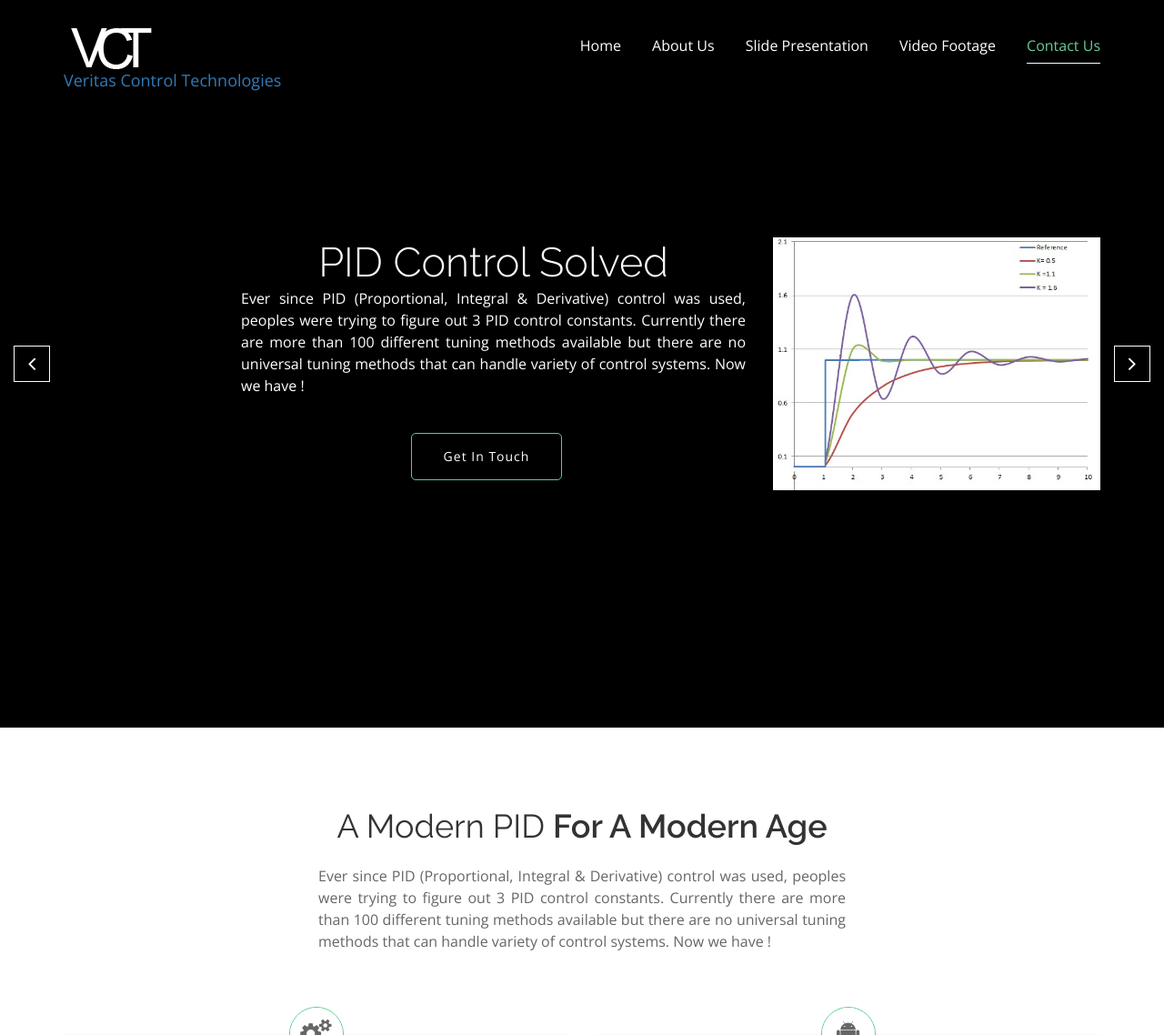
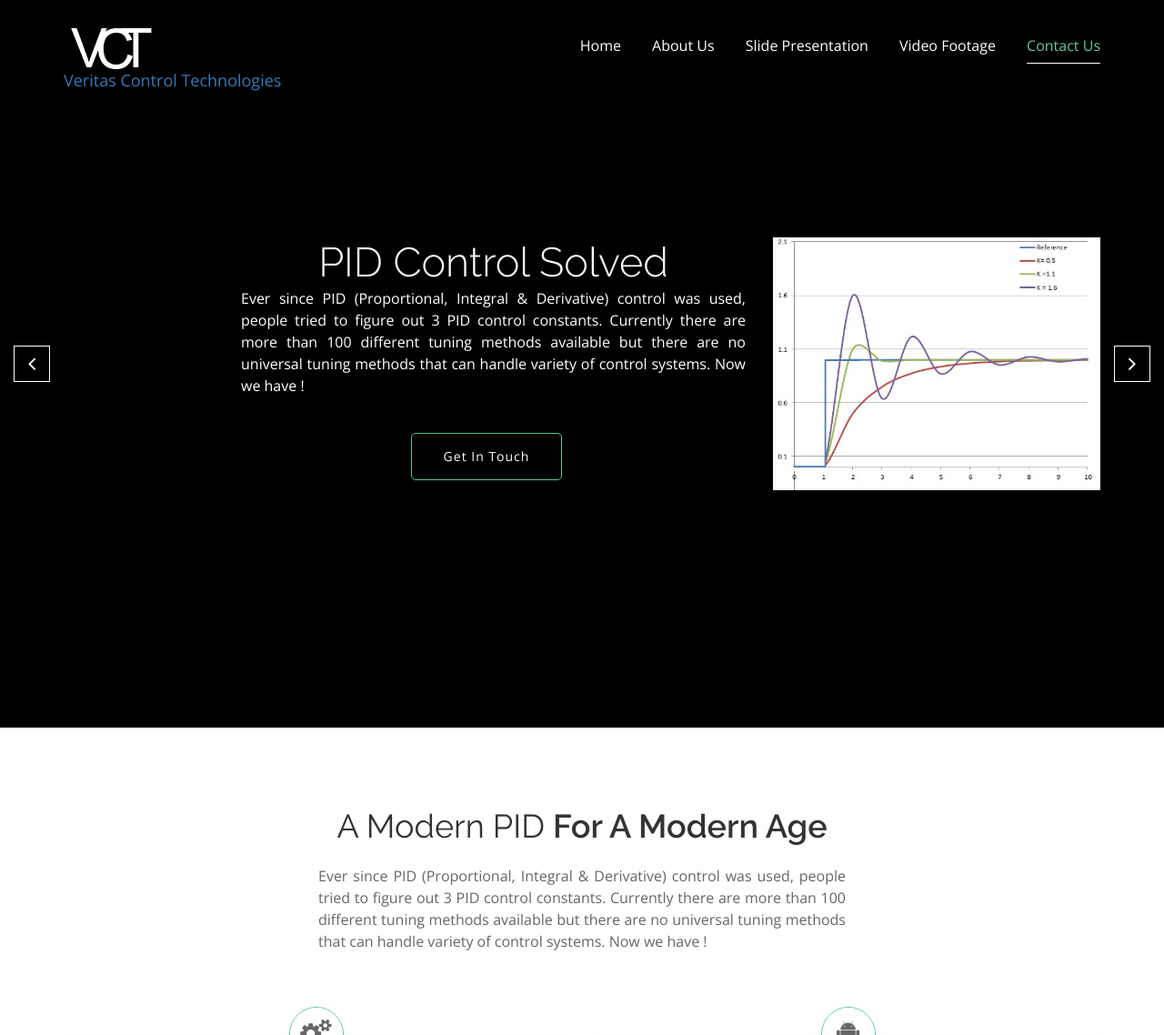
Before and after one commit to oprogfrogo/pid, a PHP site: page /members in a window 1280 px wide. Shown: the top 1138 px of the page at 91% size. Run offline with PHP 8.4, Linux system fonts and the light colour scheme.

Commit message:
update words

```diff
--- a/members/index.php
+++ b/members/index.php
@@ -125,8 +125,8 @@
                                         <div class="slider-text">
                                             <h2>PID Control Solved</h2>
                                             <p align="justify">
-                                              Ever since PID (Proportional, Integral & Derivative) control was used, peoples were
-                                              trying to figure out 3 PID control constants. Currently there are more than 100 different
+                                              Ever since PID (Proportional, Integral & Derivative) control was used, people tried to
+                                              figure out 3 PID control constants. Currently there are more than 100 different
                                               tuning methods available but there are no universal tuning methods that can handle variety
                                               of control systems. Now we have !
                                             </p>
@@ -304,8 +304,8 @@
                 <div class="section-title">
                     <h2>A Modern PID <span>for A Modern Age</span></h2>
                     <p align="justify">
-                      Ever since PID (Proportional, Integral & Derivative) control was used, peoples were
-                      trying to figure out 3 PID control constants. Currently there are more than 100 different
+                      Ever since PID (Proportional, Integral & Derivative) control was used, people tried to
+                      figure out 3 PID control constants. Currently there are more than 100 different
                       tuning methods available but there are no universal tuning methods that can handle variety
                       of control systems. Now we have !
                     </p>
@@ -660,16 +660,16 @@
                     <h2>Slide <span>Presentation</span></h2>
                 </div>
                 <div class="col-xs-12">
-                    <div class="powerpoint-content text-center">
-                      <iframe src="https://onedrive.live.com/embed?cid=1A8C70CABA92D510&resid=1A8C70CABA92D510%21119&authkey=ANOKliSwu5Rvfzg&em=2" width="800" height="466" frameborder="0" scrolling="no"></iframe>
+                    <div class="powerpoint-content text-center vertitas-control">
+                      <iframe src="https://onedrive.live.com/embed?cid=1A8C70CABA92D510&resid=1A8C70CABA92D510%21120&authkey=AIOwtqQC5JQmTUA&em=2" width="800" height="466" frameborder="0" scrolling="no"></iframe>
                     </div>
-                    <div class="powerpoint-content text-center">
+                    <div class="powerpoint-content text-center self-driving-car">
                         <iframe src="https://onedrive.live.com/embed?cid=1A8C70CABA92D510&resid=1A8C70CABA92D510%21116&authkey=ALvlwPZs2aSuO1g&em=2" width="800" height="466" frameborder="0" scrolling="no"></iframe>
                     </div>
-                    <div class="powerpoint-content text-center">
+                    <div class="powerpoint-content text-center aircraft altitude">
                         <iframe src="https://onedrive.live.com/embed?cid=1A8C70CABA92D510&resid=1A8C70CABA92D510%21117&authkey=ALuQJLRInl0stbA&em=2" width="800" height="466" frameborder="0" scrolling="no"></iframe>
                     </div>
-                    <div class="powerpoint-content text-center">
+                    <div class="powerpoint-content text-center position control">
                         <iframe src="https://onedrive.live.com/embed?cid=1A8C70CABA92D510&resid=1A8C70CABA92D510%21118&authkey=APZjLPe6xUvmuKg&em=2" width="800" height="466" frameborder="0" scrolling="no"></iframe>
                     </div>
                 </div>
```
